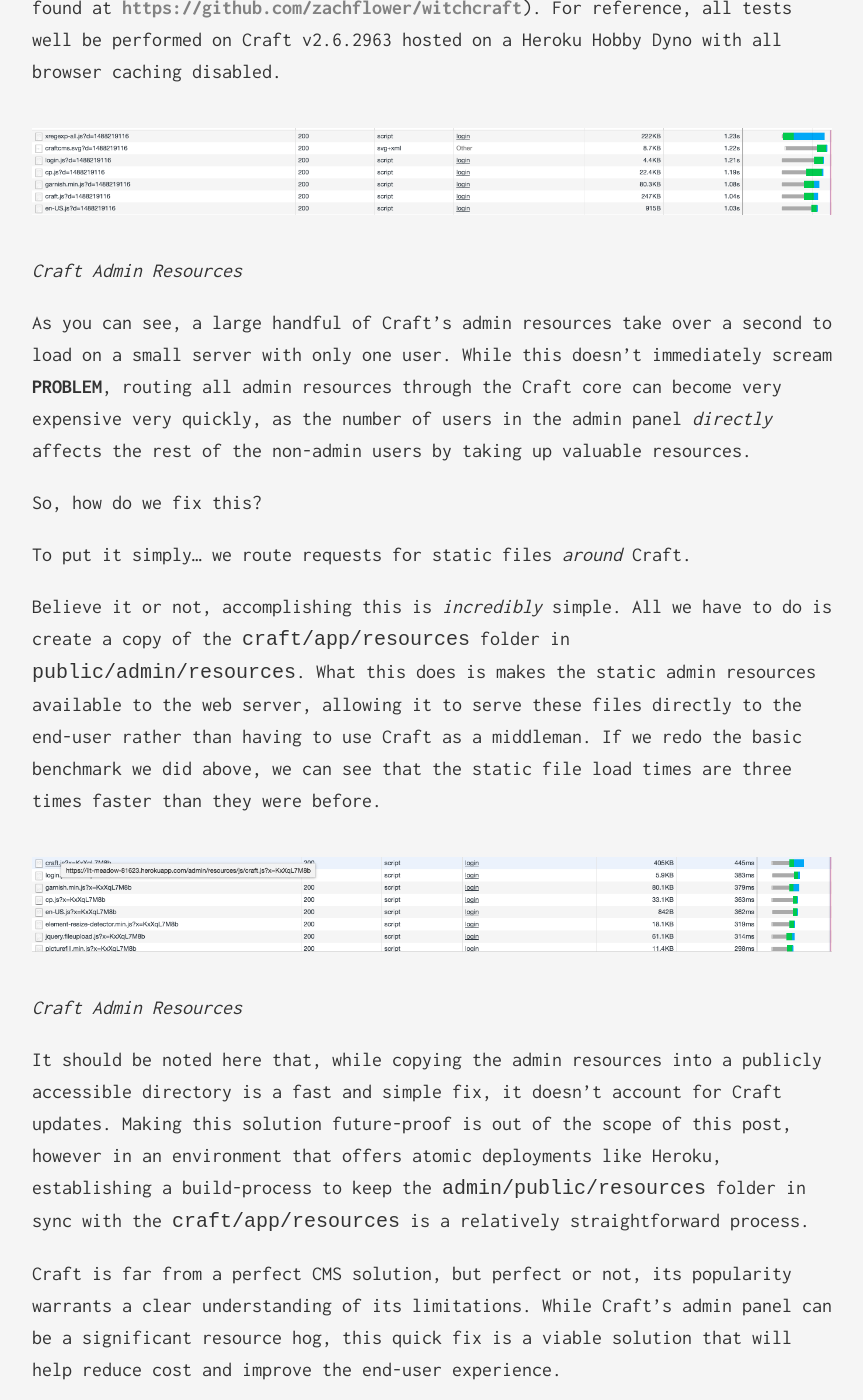
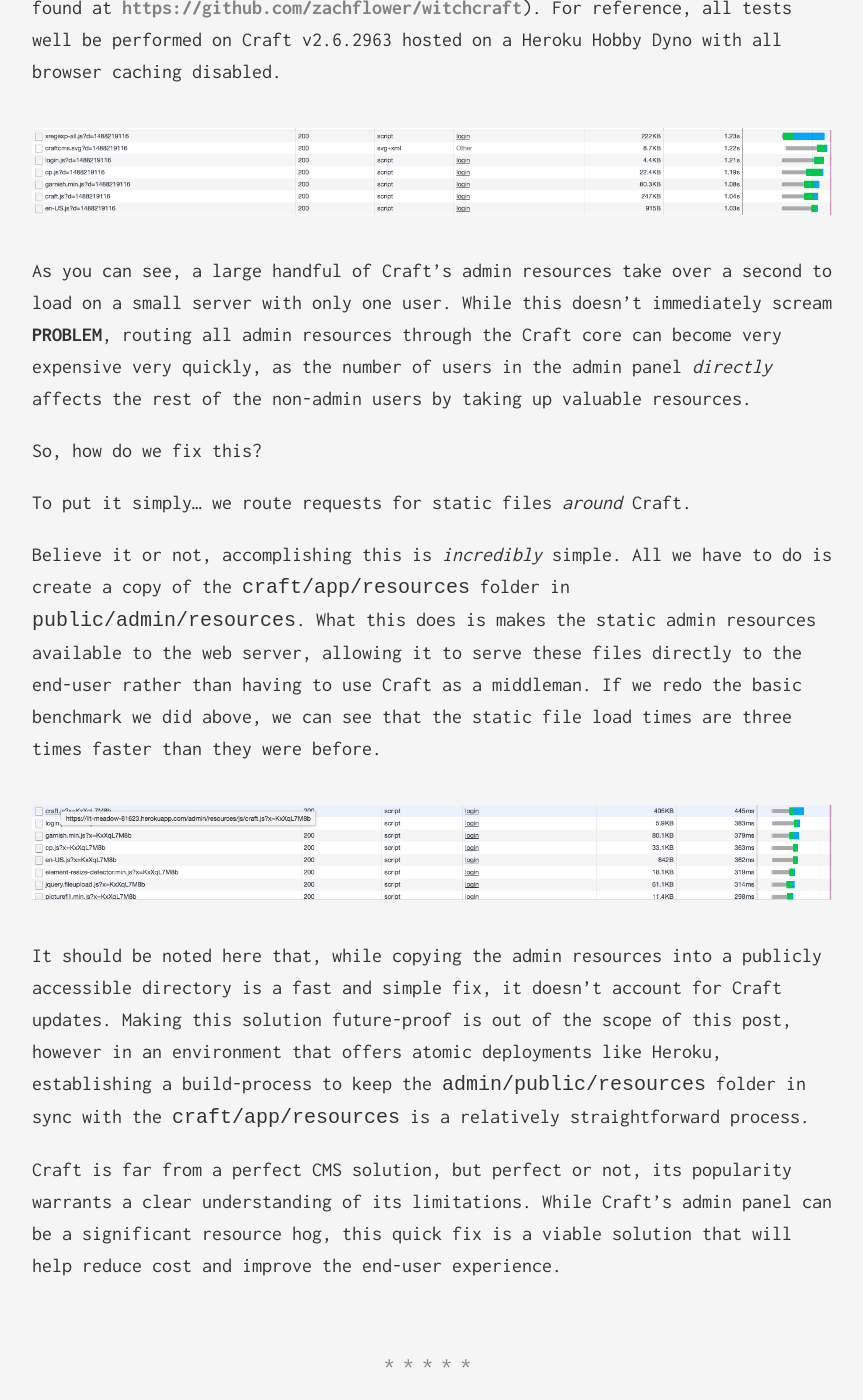
Before and after one commit to zachflower/flower.codes, a Jekyll site: the page built from _posts/2017-02-28-speed-up-craft-admin.md, in a window 1280 px wide and 1400 px high, scrolled down 1709 px. Shown: the whole window, without its empty margins (208-1071 px from the left). Built offline with Jekyll 4.4.1, drawn with Linux system fonts in a browser that asks for light colours.

Commit message:
remove comment

```diff
--- a/_posts/2017-02-28-speed-up-craft-admin.md
+++ b/_posts/2017-02-28-speed-up-craft-admin.md
@@ -30,7 +30,6 @@ To demonstrate the issue at hand, let's perform a quick anecdotal benchmark on t
 
 
 ![Craft Admin Resources]({{ site.url }}/assets/posts/craft-1.png)
-*Craft Admin Resources*
 
 As you can see, a large handful of Craft's admin resources take over a second to load on a small server with only one user. While this doesn't immediately scream **PROBLEM**, routing all admin resources through the Craft core can become very expensive very quickly, as the number of users in the admin panel *directly* affects the rest of the non-admin users by taking up valuable resources.
 
@@ -42,7 +41,6 @@ Believe it or not, accomplishing this is *incredibly* simple. All we have to do
 
 
 ![Craft Admin Resources]({{ site.url }}/assets/posts/craft-2.png)
-*Craft Admin Resources*
 
 It should be noted here that, while copying the admin resources into a publicly accessible directory is a fast and simple fix, it doesn't account for Craft updates. Making this solution future-proof is out of the scope of this post, however in an environment that offers atomic deployments like Heroku, establishing a build-process to keep the `admin/public/resources` folder in sync with the `craft/app/resources` is a relatively straightforward process.
 
```
